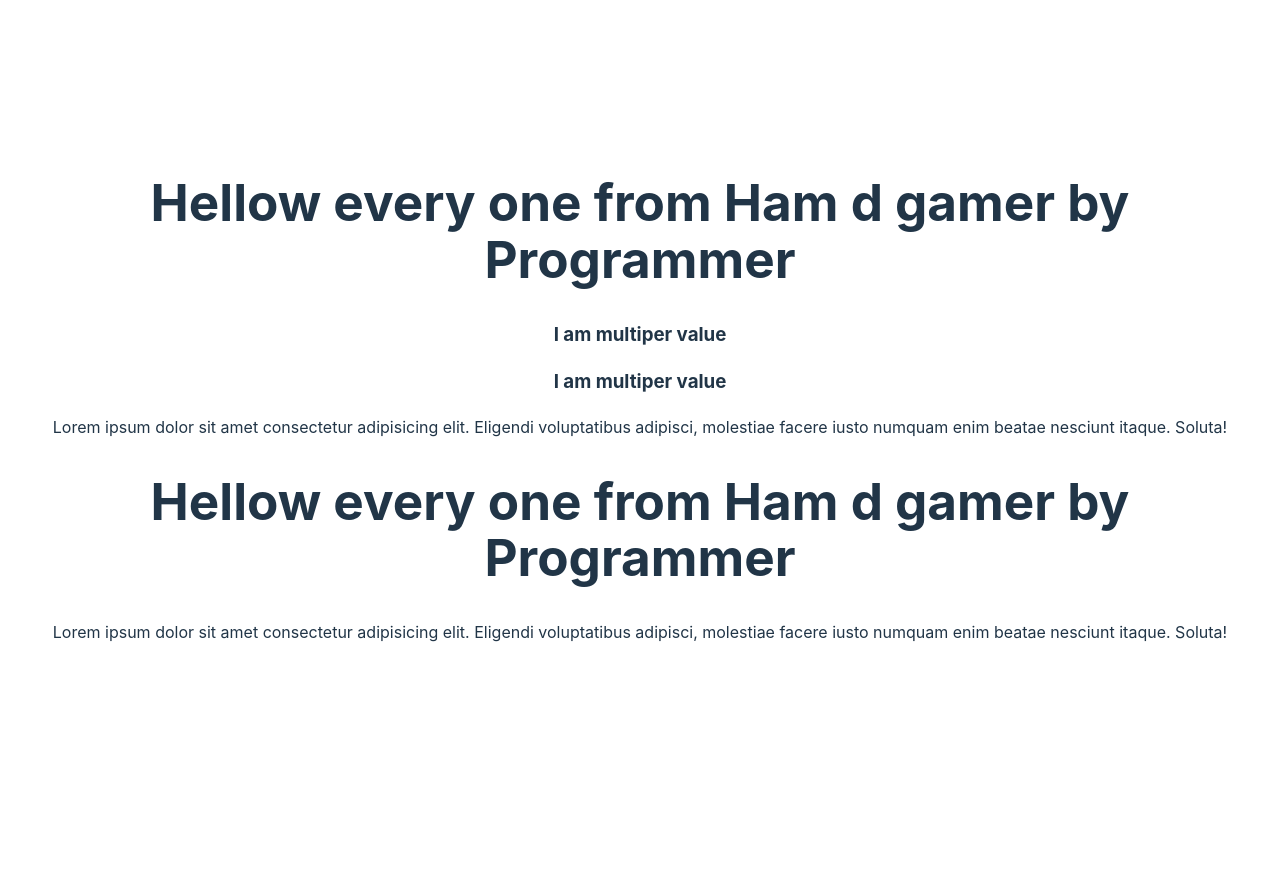
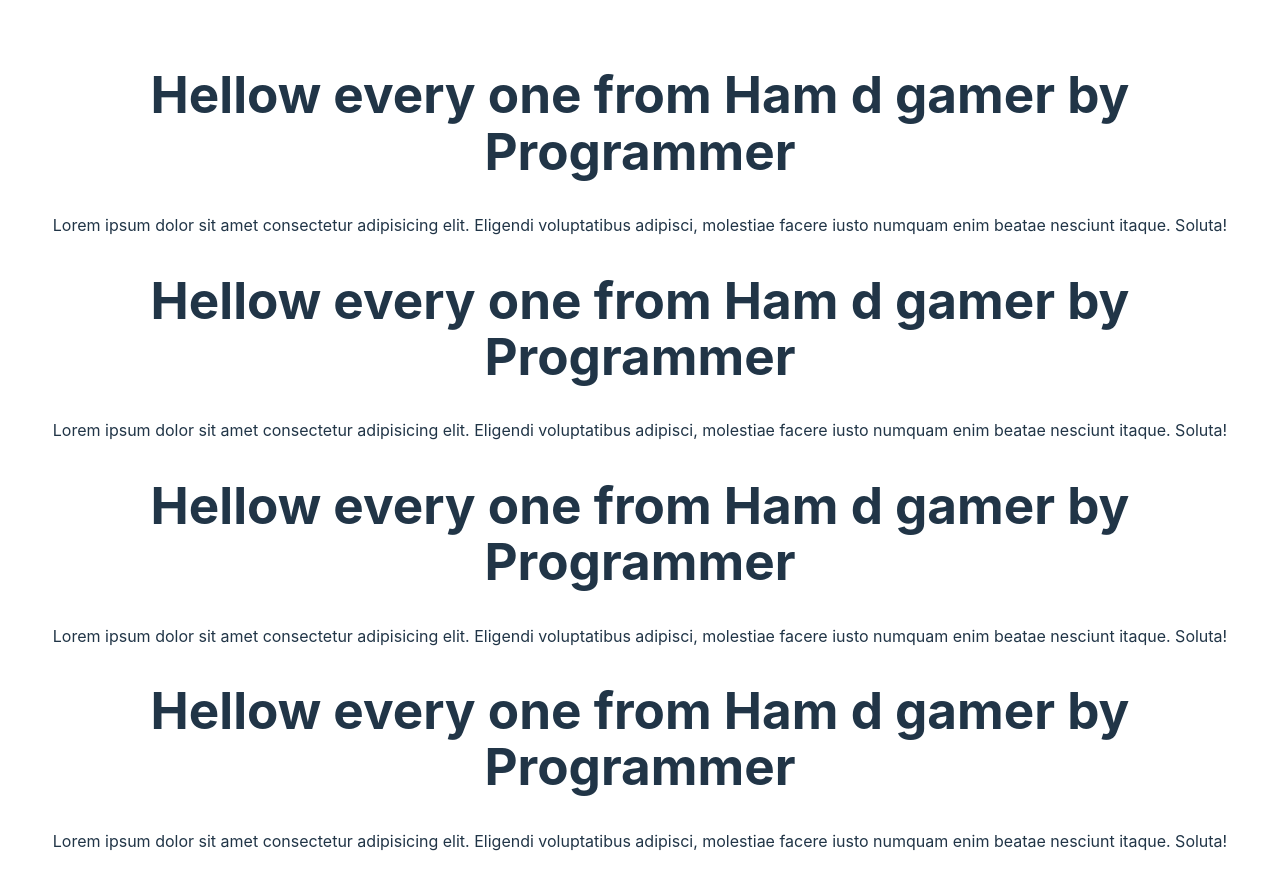
Before and after one commit to Hamadullah12/javascript-course, a React (Vite) app in the folder React/Learning-React-App/: page / in a window 1280 px wide. Shown: the top 890 px of the page. Before the commit the page ends 800 px from the top, so only its background shows below. Built offline with nearby package versions, Linux system fonts and the light colour scheme.

Commit message:
react fragment is used to prevent from creating an extra node so we will use <></> these tags insted of div

```diff
--- a/React/Learning-React-App/src/App.jsx
+++ b/React/Learning-React-App/src/App.jsx
@@ -1,23 +1,21 @@
 import "./App.css";
 
 import {Test1} from "./Test.jsx";
-import {Multi} from "./Test.jsx";
+// import {Multi} from "./Test.jsx";
 
 
-function TestDes() {
-    return <p>Lorem ipsum dolor sit amet consectetur
-        adipisicing elit. Eligendi voluptatibus adipisci, molestiae facere iusto
-        numquam enim beatae nesciunt itaque. Soluta!</p>
-}
+
 function App() {
     return (
-        <div>
+        <div className="mainbox">
             <Test1 />
-            <Multi/>
-            <Multi/>
-            <TestDes/>
+            {/* <Multi/> */}
+            {/* <Multi/> */}
+            {/* <TestDes/> */}
             <Test1/>
-            <TestDes/>
+            <Test1/>
+            <Test1/>
+            {/* <TestDes/> */}
         </div>
     )
 }
--- a/React/Learning-React-App/src/Test.jsx
+++ b/React/Learning-React-App/src/Test.jsx
@@ -1,6 +1,10 @@
 // import "./App.css";
 function Test1() {
-    return <h1>Hellow every one from Ham d gamer by Programmer </h1>
+    return <div>
+        <h1>Hellow every one from Ham d gamer by Programmer </h1>
+        <p>Lorem ipsum dolor sit amet consectetur
+        adipisicing elit. Eligendi voluptatibus adipisci, molestiae facere iusto
+        numquam enim beatae nesciunt itaque. Soluta!</p></div>
 
 }
 
```
